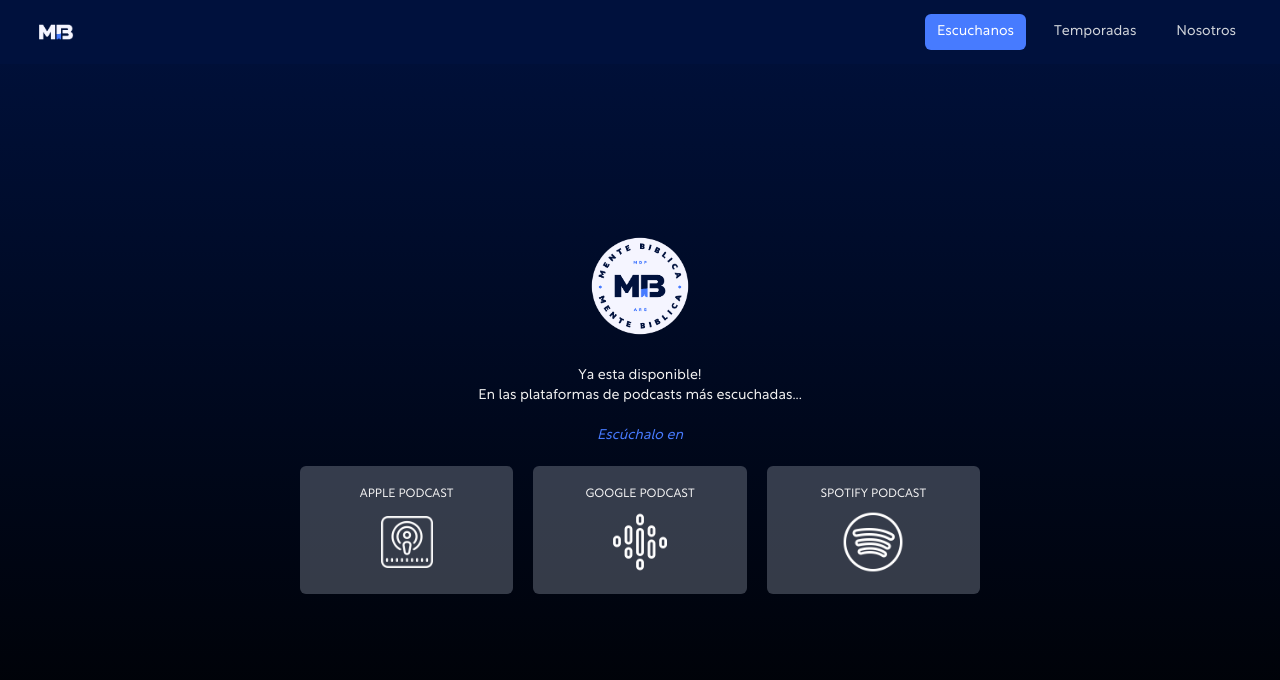
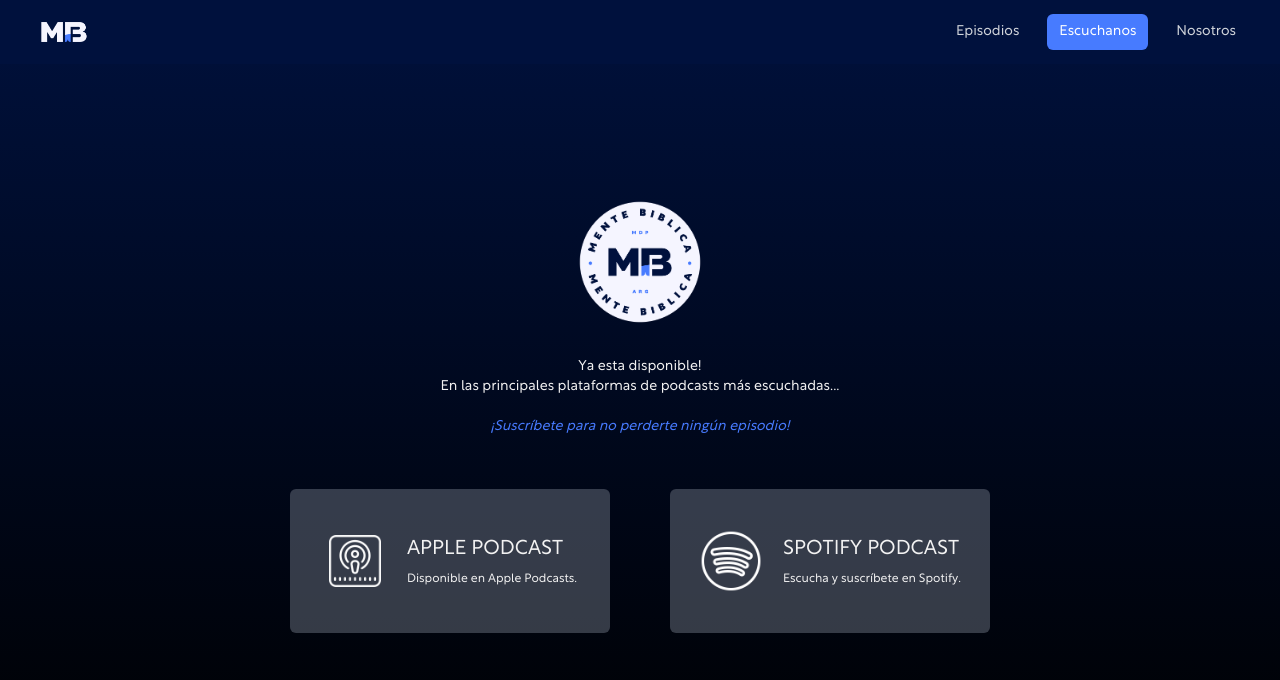
Before and after one commit to charDevMDP/mentebiblicamdq, a Next.js app: page /podcasters in a window 1280 px wide. Shown: the top 680 px of the page. Built offline with nearby package versions, Linux system fonts and the light colour scheme; what tailwindcss-animated would draw is missing.

Commit message:
more change

```diff
--- a/app/components/BtnPodcaster.tsx
+++ b/app/components/BtnPodcaster.tsx
@@ -15,10 +15,15 @@
 
 
   return (
-    <div className='animate-fade-up bg-gray-500/50 flex flex-col w-full md:w-1/4 lg:w-1/6 justify-center items-center rounded-md py-2 md:py-5 cursor-pointer hover:scale-105 ease-in duration-200' onMouseEnter={onMouseEnter} onMouseLeave={onMouseLeave}>
-    <Link href={link} className='flex flex-col items-center ' >
-      <p className='uppercase text-xs mb-2'>{name} PODCAST</p>
-      <Image src={`/img/podcasters/${logo}podcasts${isHovering ? 'blue' : 'white'}.png`} width={100} height={100} className='w-16' alt={'LOGO PODCAST'}  />
+    <div className='flex animate-fade-up bg-gray-500/50 flex flex-col w-full md:w-1/4 lg:w-1/4 justify-center items-center rounded-md py-2 md:py-5 md:mx-5 cursor-pointer hover:scale-105 ease-in duration-200' onMouseEnter={onMouseEnter} onMouseLeave={onMouseLeave}>
+    <Link href={link} className='flex row items-center my-5 mx-5' >
+      <Image src={`/img/podcasters/${logo}podcasts${isHovering ? 'blue' : 'white'}.png`} width={100} height={100} className='w-12 md:w-16' alt={'LOGO PODCAST'}  />
+      <div className='flex flex-col text-left ml-5'>
+        <p className='uppercase text-md md:text-xl mb-2'>{name} PODCAST</p>
+        { name === 'apple' ?
+          <p className='text-xs md:text-md'>Disponible en Apple Podcasts.</p>
+          : <p className='text-xs md:text-md'>Escucha y suscríbete en Spotify.</p>}
+      </div>
     </Link>
     </div>
   )
--- a/app/components/Header.tsx
+++ b/app/components/Header.tsx
@@ -13,21 +13,22 @@
   return (
     <div className='h-full w-full md:flex flex-col md:flex-row justify-center items-center'>
 
-    <div className='animate-fade-right md:animate-fade-up w-full md:w-1/2 flex flex-col justify-end md:justify-center items-center md:items-end md:text-3xl lg:text-5xl h-1/3'>
+    <div className='text-xl animate-fade-right md:animate-fade-up w-full md:w-2/3 flex flex-col justify-end md:justify-center items-center md:items-end md:text-3xl lg:text-5xl h-1/3'>
       <Typewriter
+
           options={{
             strings: ['HABLA', 'PIENSA', 'VIVE'],
             autoStart: true,
             loop: true,
           }}
         />
-      <p>CON UNA...</p>
-      <p className='text-azulClaro font-bold md:text-4xl lg:text-6xl'>MENTE BIBLICA</p>
+      <p className='text-xl'>CON UNA...</p>
+      <p className='text-azulClaro text-4xl font-bold md:text-4xl lg:text-6xl font-["RusticaM"]'>MENTE BIBLICA</p>
 
     </div>
 
     <div className='animate-fade-left w-full md:w-1/2 h-2/3 md:h-full flex justify-center'>
-      <Image style={{objectFit: "contain"}}	 className='w-48 md:w-72' src={logo} alt={"Logo Mente Biblica"} />
+      <Image style={{objectFit: "contain"}}	 className='w-60 md:w-72' src={logo} alt={"Logo Mente Biblica"} />
     </div>
 
 
--- a/app/components/ListBtnPodcastes.tsx
+++ b/app/components/ListBtnPodcastes.tsx
@@ -12,12 +12,6 @@
     link: 'https://podcasts.apple.com/ar/podcast/mentebiblica/id1676950278'
   },
   {
-    logo:"google",
-    alt: 'logo google',
-    name:'google',
-    link: 'https://podcasts.google.com/feed/aHR0cHM6Ly9hbmNob3IuZm0vcy9kODEyM2MyNC9wb2RjYXN0L3Jzcw?sa=X&ved=0CBoQ27cFahcKEwjI5oSi5dv9AhUAAAAAHQAAAAAQOg&hl=es-419'
-  },
-  {
     logo:"spotify",
     alt: 'logo spotify',
     name:'spotify',
@@ -27,15 +21,15 @@
 const ListBtnPodcastes = () => {
   return (
     <div className='h-full w-full flex flex-col md:mt-0 justify-center text-center mx-auto '>
-    <div className='text-xs xl:text-sm 2xl:text-lg' >
-      <Image src='/logo/LogoCircleFull.png' width={120} height={120} className='mx-auto my-5' alt={'LOGO MENTE BIBLICA'} />
+    <div className='text-xs xl:text-sm 2xl:text-lg pb-8 w-[80%] mx-auto' >
+      <Image src='/logo/LogoCircleFull.png' width={150} height={150} className='mx-auto my-5' alt={'LOGO MENTE BIBLICA'} />
         <p>Ya esta disponible! </p>
-        <p>En las plataformas de podcasts más escuchadas...</p>
+        <p>En las principales plataformas de podcasts más escuchadas...</p>
 
-        <p className='text-[#477BFF] text-center my-5 italic'>Escúchalo en</p>
+        <p className='text-[#477BFF] text-center my-5 italic'>¡Suscríbete para no perderte ningún episodio!</p>
       </div>
 
-      <div className='flex flex-col md:flex-row w-2/3 md:w-full mx-auto justify-center gap-5'>
+      <div className='flex flex-col md:flex-row md:w-full mx-auto justify-center gap-5'>
 
         { podcasters.length > 0 && (
           podcasters.map(pod => {
--- a/app/components/nav/Navbar.tsx
+++ b/app/components/nav/Navbar.tsx
@@ -8,8 +8,8 @@
 
 
 const navigation = [
+  { name: 'Episodios', href: '/seasons', current: false },
   { name: 'Escuchanos', href: '/podcasters', current: true },
-  { name: 'Temporadas', href: '/seasons', current: false },
   { name: 'Nosotros', href: '/about', current: false },
 ]
 
@@ -42,9 +42,9 @@
               <div className="flex flex-1 items-center justify-center  sm:justify-between">
                 <div className="flex flex-shrink-0 items-center cursor-pointer hover:scale-105" onClick={() => router.replace('/')}>
                   <Image
-                    width={80}
-                    height={80}
-                    className="h-12 w-auto"
+                    width={100}
+                    height={100}
+                    className="h-16 w-auto"
                     src='/logo/mblogo.png'
                     alt="LOGO MENTE BIBLICA"
                   />
--- a/app/components/seasons/SeasonCard.tsx
+++ b/app/components/seasons/SeasonCard.tsx
@@ -6,15 +6,19 @@
   const { number, image, title, description } = season
 
   return (
-    <div className='flex flex-col md:flex-row animate-fade-up items-center border-b py-8 h-1/3 md:h-[20%] w-[80%]  bg-gray-100/20 rounded-t-md md:px-5 '>
-      <div className='flex md:justify-center items-center'>
-        <p className='text-5xl md:text-3xl font-bold'>{ number }<span className='text-azulClaro'>.</span></p>
-        <Image alt='temp1' src={`/img/temporada/${image}`} className='mx-2 md:mx-5 rounded-md w-18 h-18 md:w-16 md:h-16s' width={100} height={100} />
+    <div className='flex flex-col md:flex-row animate-fade-up items-center border-b py-8 h-2/5 md:h-[35%] w-[80%]  bg-gray-100/20 rounded-t-md md:px-5 '>
+      <div className='flex justify-center w-2/3 md:justify-around'>
+        <div className='flex flex-col justify-center items-center md:items-end mr-5 md:w-1/3'>
+        <p className='text-xs md:text-2xl font-bold pb-2'>Temporada</p>
+        <p className='text-6xl md:text-8xl font-bold'>{ number }<span className='text-azulClaro'>.</span></p>
+        </div>
+        <Image alt='temp1' src={`/img/temporada/${image}`} className='mx-2 w-18 h-18 rounded-md md:mx-5 md:w-18 md:h-18  md:w-1/3' width={100} height={100} />
       </div>
-    <div className='flex flex-col md:justify-center items-center md:items-start mt-5 md:mt-0 w-[65%]'>
-      <p className='text-sm font-bold text-azulClaro'>{title}</p>
-      <p className='text-xs text-center md:text-start'>{description}</p>
-    </div>
+
+      <div className='flex flex-col md:justify-center items-center md:items-start my-5 md:mt-0 w-[80%] md:w-1/3'>
+        <p className='text-lg md:text-xl my-2 font-bold text-azulClaro'>{title}</p>
+        <p className='text-xs md:text-lg text-center md:text-start'>{description}</p>
+      </div>
   </div>
   )
 }
--- a/app/components/seasons/SeasonsCards.tsx
+++ b/app/components/seasons/SeasonsCards.tsx
@@ -7,8 +7,8 @@
 
 
   return (
-    <div className='h-full w-full justify-center items-center'>
-      <div className='flex flex-col md:flex-row md:w-[80%] lg:w-[60%] mx-auto h-full justify-center gap-5 items-center w-full'>
+    <div className='h-full w-full justify-center items-center pt-10'>
+      <div className='flex flex-col lg:w-[80%] mx-auto h-full justify-center gap-5 lg:gap-8 items-center w-full'>
         {
           seasons.map((season:any,idx) => {
               return <SeasonCard season={season} key={idx} />
--- a/package.json
+++ b/package.json
@@ -32,5 +32,6 @@
     "postcss": "^8.4.35",
     "tailwindcss": "^3.4.1",
     "tailwindcss-animated": "^1.0.1"
-  }
+  },
+  "packageManager": "yarn@1.22.22+sha512.a6b2f7906b721bba3d67d4aff083df04dad64c399707841b7acf00f6b133b7ac24255f2652fa22ae3534329dc6180534e98d17432037ff6fd140556e2bb3137e"
 }
```
Also changed, not shown: 1 other file (tests, documents, lock files or other folders).
